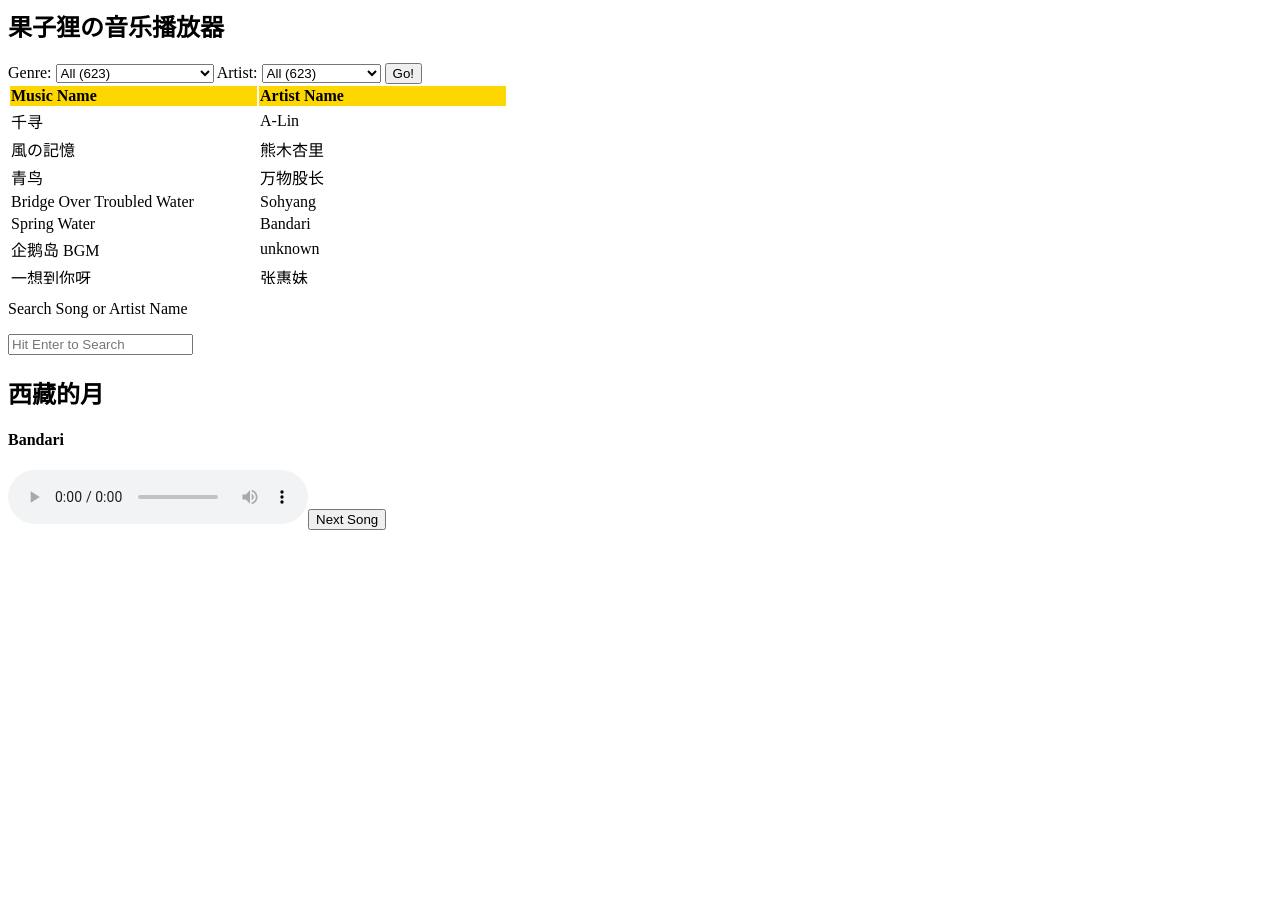
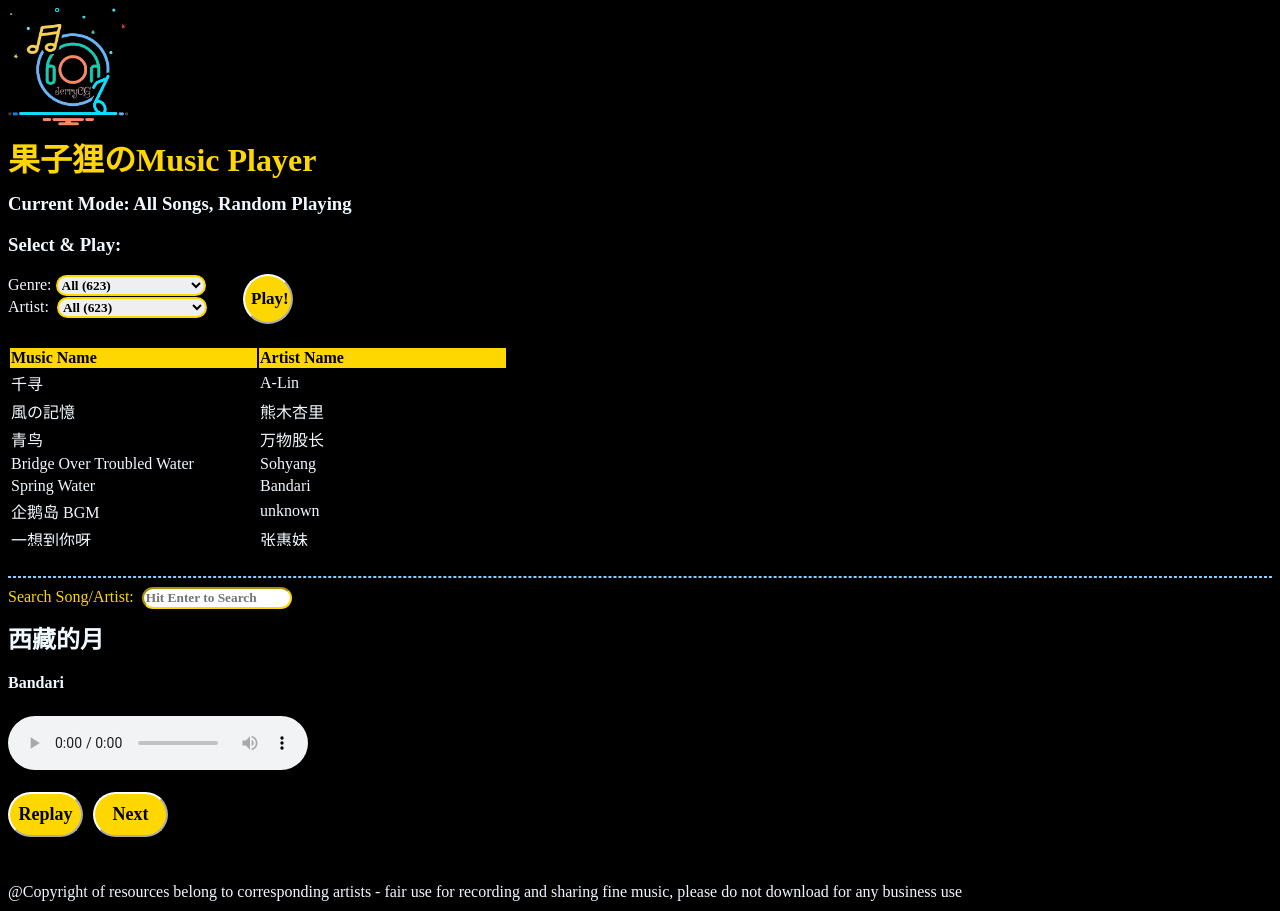
Before and after one commit to JerryCG/jerrycgmusicscollection.github.io, a plain HTML site: page index.html in a window 1280 px wide. Before the commit the page ends 800 px from the top, so only its background shows below. Drawn offline with Linux system fonts and the light colour scheme.

Commit message:
greatly improved

```diff
--- a/index.html
+++ b/index.html
@@ -2,8 +2,17 @@
 <head>
     <meta charset="UTF-8">
     <meta name="viewport" content="width=device-width, initial-scale=1.0">
-    <title>Music Player</title>
+    <title>果子狸のMusic Player</title>
     <style>
+        body {
+            font-family: Goudy Old Style;
+            color: aliceblue;
+            background-color: black;
+            line-height: 22px;
+        }
+        #logo{
+            width: 120;
+        }
         table{
             overflow-y:scroll;
             height:200px;
@@ -16,10 +25,60 @@
             top: 0;
             display: flexbox;
             width: 50%;
+            color: black;
         }
         td {
-            min-width: 150;
+            max-width: 250;
         }
+        hr {
+            border-style: dashed;
+            border-color: lightskyblue;
+            border-width: 1.5px;
+        }
+        #click-to-play-button {
+            border-radius: 50px;
+            background-color: gold;
+            border-color: white;
+            font-family: Goudy Old Style;
+            border-width: 2px;
+            font-weight: bold;
+            width: 50px;
+            height: 50px;
+            font-size: 17;
+        }
+        #replay-button, #next-song-button {
+            border-radius: 50px;
+            background-color: gold;
+            border-color: white;
+            font-family: Goudy Old Style;
+            border-width: 2px;
+            font-weight: bold;
+            width: 75px;
+            height: 45px;
+            font-size: 18;
+        }
+        select, input {
+            border-radius: 50px;
+            border-color: gold;
+            font-family: Goudy Old Style;
+            font-weight: bold;
+            border-width: 2px;
+            width: 150;
+        }
+        #play-mode {
+            column-count: 2;
+            column-gap: 20px;
+            max-width: 450;
+        }
+        #buttons {
+            column-count: 2;
+            column-gap: 20px;
+            max-width: 150;
+        }
+        #title, #search-title{
+            color: gold;
+        }
+
     </style>
     <script src="js/musics.js"></script>
     <script src="js/genres.js"></script>
@@ -112,15 +171,35 @@
             changeMusicURL(unplayedIDs[0]);
         }
 
+        function changeMode(){
+            if (document.getElementById("dropGenre").value == "All" && document.getElementById("dropArtist").value == "All"){
+                document.getElementById("current-play-mode").innerHTML = "Current Mode: " + "All " + "Songs" + ", " + "Random Playing";
+            }
+            else if (document.getElementById("dropGenre").value == "All") {
+                document.getElementById("current-play-mode").innerHTML = "Current Mode: " + document.getElementById("dropArtist").value + "'s Songs" + ", " + "Random Playing";
+            }
+            else if (document.getElementById("dropArtist").value == "All") {
+                document.getElementById("current-play-mode").innerHTML = "Current Mode: " + document.getElementById("dropGenre").value + " Songs" + ", " + "Random Playing";
+            }
+            else {
+                document.getElementById("current-play-mode").innerHTML = "Current Mode: " + document.getElementById("dropArtist").value + "'s " + document.getElementById("dropGenre").value + " Songs" + ", " + "Random Playing";
+            }
+        }
+
         clearPlayCnt();
 
     </script>
 </head>
 <body>
-    <h2 id="title">果子狸の音乐播放器</h2>
+    <img src="logo-web-removebg.png" alt="果子狸の音乐播放器Logo" title="果子狸の音乐播放器Logo" id="logo">
+    <header id="header">
+        <h1 id="title">果子狸のMusic Player</h1>
+    </header>
+    <h3 id="current-play-mode"></h3>
+    <h3>Select & Play:</h3>
     <div id="play-mode">
         <div id="selection">
-            <span id="genreSelection">
+            <div id="genreSelection">
                 <label>Genre:</label>
                 <select name="dropGenre" id="dropGenre" onchange="infoSet();">
                 </select>
@@ -133,9 +212,9 @@
                         document.getElementById("dropGenre").appendChild(optionGenres);
                     }
                 </script>
-            </span>
-            <span id="artistSelection">
-                <label>Artist:</label>
+            </div>
+            <div id="artistSelection">
+                <label>Artist:&#160</label>
                 <select name="dropArtist" id="dropArtist" onchange="infoSet();">
                 </select>
                 <script>
@@ -147,10 +226,13 @@
                         document.getElementById("dropArtist").appendChild(optionArtists);
                     }
                 </script>
-            </span>
-            <span id="select-to-play">
-                <button onclick="clearPlayCnt();changeMusicURL(idSelected[Math.floor(Math.random() * idSelected.length)]); var selectedMusics = []; for (let i=0; i<musics.length; i++){ for (let j=0; j<idSelected.length; j++){if (musics[i].id == idSelected[j]){selectedMusics.push(musics[i])}}}; musicPlayer.onended = function() {randomPlay(selectedMusics);};nextSongButton.onclick = function() {randomPlay(selectedMusics)};">Go!</button>
-            </span>
+            </div>
+        </div>
+        <div id="click-to-play">
+            <button id="click-to-play-button" onclick="clearPlayCnt();changeMusicURL(idSelected[Math.floor(Math.random() * idSelected.length)]); var selectedMusics = []; for (let i=0; i<musics.length; i++){ for (let j=0; j<idSelected.length; j++){if (musics[i].id == idSelected[j]){selectedMusics.push(musics[i])}}}; musicPlayer.onended = function() {randomPlay(selectedMusics);};nextSongButton.onclick = function() {randomPlay(selectedMusics)};changeMode();">Play!</button>
+        </div>
+    </div>
+    <br>
     <div id="selected">
     </div>
     <script>
@@ -213,21 +295,22 @@
         }
         infoSet();
     </script>
-        </div>
-    </div>
 
+    <br><hr>
 
     <div class="container-out">
         <div class="container-in">
         <div class="search-container">
             <div class="search-engine">
-            <p class="search-title">Search Song or Artist Name</p>
+            <span id="search-title">Search Song/Artist:&#160</span>
+            <span>
             <input
                 type="input"
                 id="search-input"
                 autocomplete="off"
                 placeholder="Hit Enter to Search"
             />
+            </span>
             </div>
             <div id="search-results"></div>
             <div id="search-data"></div>
@@ -315,9 +398,23 @@
         }
         });
     </script>
-    <div id="musicPlayer">
+
+
+    <div id="playingMusic">
         <h2 id="musicplaying"></h2>
         <h4 id="artistplaying"></h4>
+        <div id="musicPlayer">
+            <div id="musicPlayerPosition">
+            </div>
+            <br>
+            <div id="buttons">
+                <div id="replayButtonPosition">
+                </div>
+                <div id="nextSongButtonPosition">
+                </div>
+            </div>
+
+        </div>
     </div>
     <script>
         var musicPlayer = document.createElement("audio");
@@ -326,17 +423,29 @@
         initialRandomID = Math.floor(Math.random() * musics.length) + 1;
         changeMusicURL(initialRandomID);
         musicPlayer.setAttribute("charset", "UTF-8");
-        musicPlayer.setAttribute("type", "audio/mpeg")
-        var position = document.getElementById("musicPlayer");
-        position.appendChild(musicPlayer);
+        musicPlayer.setAttribute("type", "audio/mpeg");
+        musicPlayer.setAttribute("controlsList", "nodownload");
+        var musicPlayerPosition = document.getElementById("musicPlayerPosition");
+        musicPlayerPosition.appendChild(musicPlayer);
+        musicPlayer.onended = function() {randomPlay(musics);};
 
-        musicPlayer.onended = function() {randomPlay(musics);};
+        var replayButton = document.createElement("button");
+        replayButton.setAttribute("type", "button");
+        replayButton.onclick = function (){musicPlayer.setAttribute("src", musicPlayer.src);};
+        replayButton.innerHTML = "Replay";
+        replayButton.setAttribute("id", "replay-button");
+        var replayButtonPosition = document.getElementById("replayButtonPosition");
+        replayButtonPosition.appendChild(replayButton);
+
         var nextSongButton = document.createElement("button");
         nextSongButton.setAttribute("type", "button");
         nextSongButton.setAttribute("onclick", "randomPlay(musics);");
-        nextSongButton.innerHTML = "Next Song";
-        position.appendChild(nextSongButton);
+        nextSongButton.innerHTML = "Next";
+        nextSongButton.setAttribute("id", "next-song-button");
+        var nextSongButtonPosition = document.getElementById("nextSongButtonPosition");
+        nextSongButtonPosition.appendChild(nextSongButton);
 
+        document.getElementById("current-play-mode").innerHTML = "Current Mode: " + "All " + "Songs" + ", " + "Random Playing";
     </script>
 <!--  <div id="count">
     </div>
@@ -360,8 +469,13 @@
         }
     </script>
 -->
+    <br><br>
+    <div id="footer">
         <footer>
+            @Copyright of resources belong to corresponding artists - fair use for recording and sharing fine music, please do not download for any business use
         </footer>
+    </div>
+
     </div>
 </body>
 </html>
```
Also changed, not shown: logo-web-removebg.png (added), logo-web.png (added), logo.png (added). Lines whose indentation alone changed are shown as unchanged.
